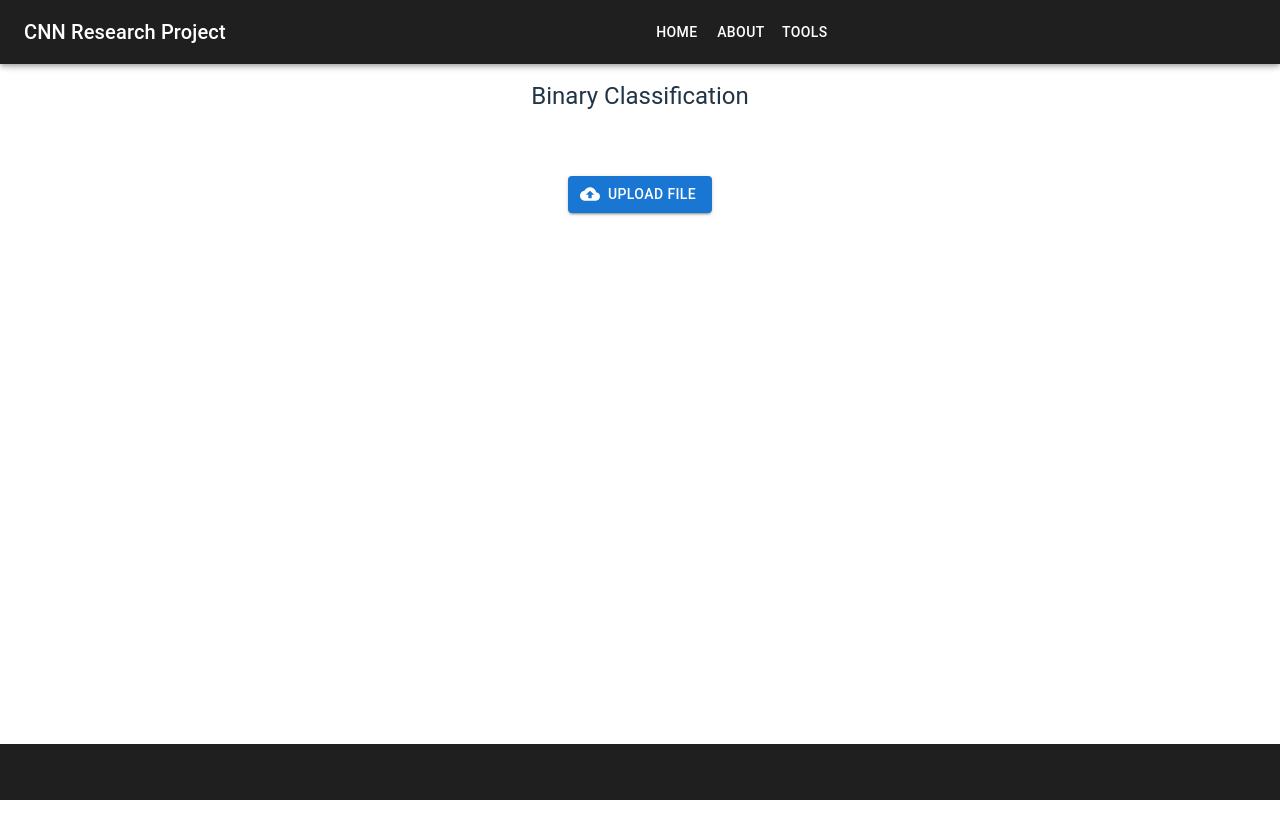
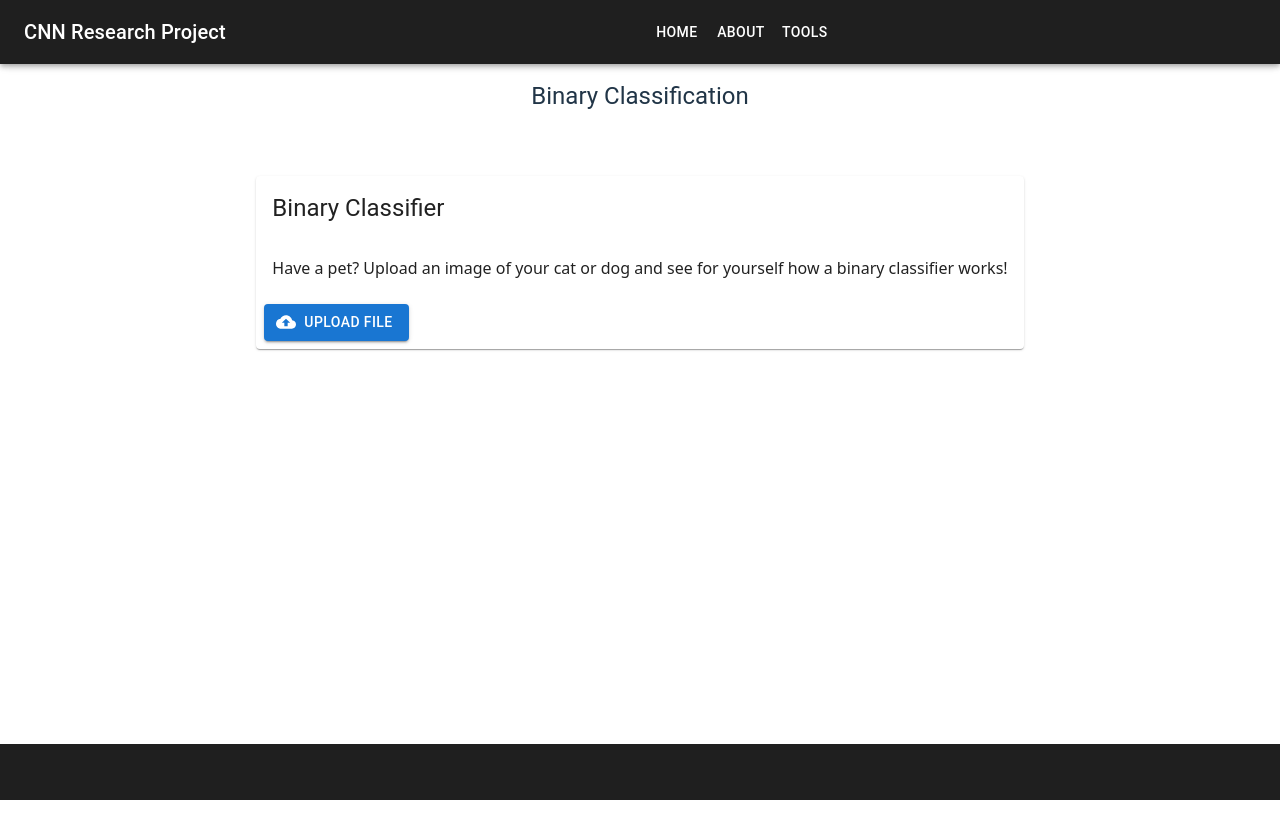
Before and after one commit to AH0502/Applied-Linear-Algebra-CNNs-Research, a React (Vite) app in the folder Code/Client/cnn-project/: page /binary-classification in a window 1280 px wide. Shown: the top 838 px of the page. Built offline with nearby package versions, Linux system fonts and the light colour scheme; some icons are missing; what better-react-mathjax would draw is missing.

Commit message:
Binary classifier interactive.

```diff
--- a/Code/Client/cnn-project/src/Pages/BinaryClassificationPage.tsx
+++ b/Code/Client/cnn-project/src/Pages/BinaryClassificationPage.tsx
@@ -5,6 +5,7 @@ import { defaultStatus, type Status } from "../interfaces/Status";
 import { useState } from "react";
 import { Typography } from "@mui/material";
 import "better-react-mathjax"
+import Interactive from "../components/Interactive";
 
 export default function BinaryClassificationPage() {
 
@@ -13,11 +14,19 @@ export default function BinaryClassificationPage() {
     return (
         <CustomPage title="Binary Classification">
             <Typography></Typography>
+            <Interactive
+            title="Binary Classifier"
+            instructions={
+                `Have a pet? Upload an image of your cat or dog
+                and see for yourself how a binary classifier works!
+             `
+             }>
             <ImageUploadButton
                 status={status}
                 setStatus={setStatus}
                 api_call={binary_classification}
             />
+            </Interactive>
 
         </CustomPage>
     )
--- a/Code/Client/cnn-project/src/Pages/ConvolutionPage.tsx
+++ b/Code/Client/cnn-project/src/Pages/ConvolutionPage.tsx
@@ -1,10 +1,10 @@
 import { MathJax } from "better-react-mathjax";
 import CustomPage from "../components/CustomPage";
-import { Typography, Paper } from "@mui/material";
+import { Typography } from "@mui/material";
 import Definition from "../components/Definition";
 import Theorem from "../components/Theorem";
 import Proof from "../components/Proof";
-
+import Interactive from "../components/Interactive";
 
 export default function ConvolutionPage() {
 
```
